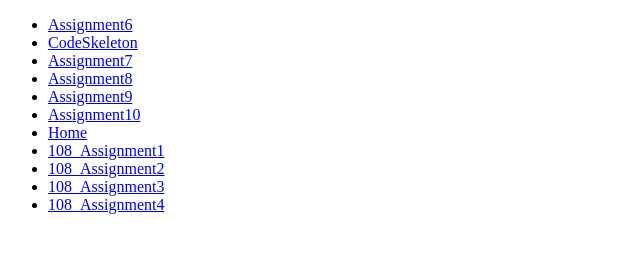
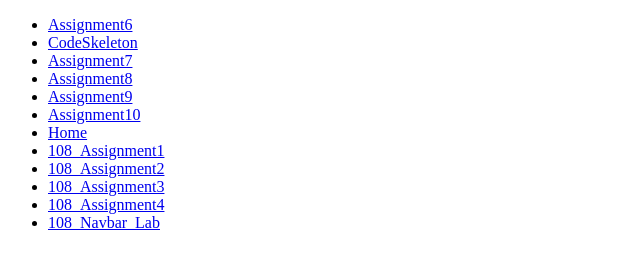
Before and after one commit to Que22/Portfolio-first, a plain HTML site: page Assignments/Assignments.html in a window 1280 px wide. Shown: the whole page, without its empty margins (0-640 px from the left). Drawn offline with Linux system fonts and the light colour scheme.

Commit message:
updated Assignment href

```diff
--- a/Assignments/Assignments.html
+++ b/Assignments/Assignments.html
@@ -18,7 +18,7 @@
       <li><a href="../108/108_Assignment2/index.html">108_Assignment2</a></li>
       <li><a href="../108/108_Assignment3/index.html">108_Assignment3</a></li>
       <li><a href="../108/108_Assignment4/index.html">108_Assignment4</a></li>
-
+      <li><a href="../108/108_Navbar_Lab/index.html">108_Navbar_Lab</a></li>
     </ul>
   </body>
 </html>
```
